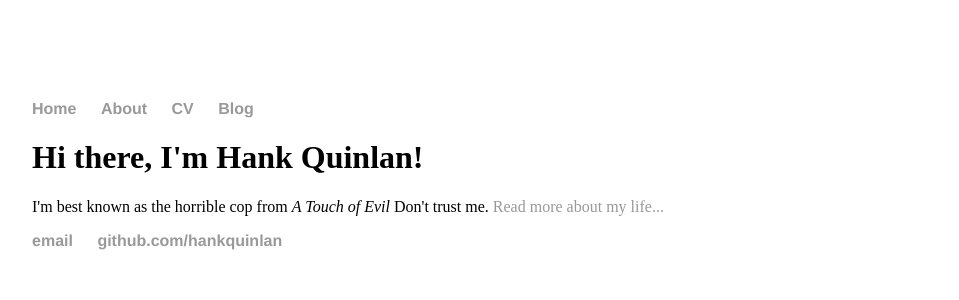
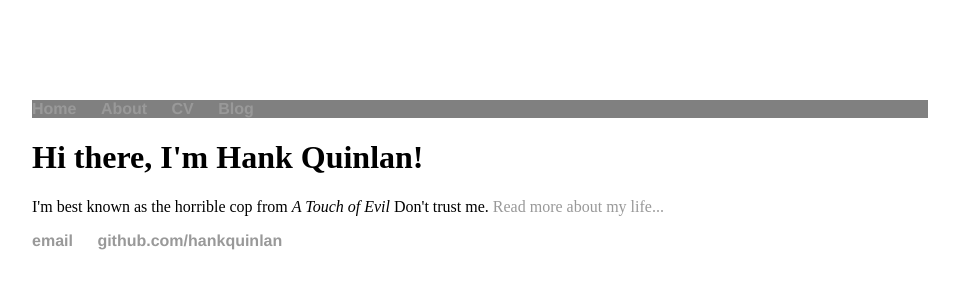
Before and after one commit to BobRendal/BobRendal.github.io, a Jekyll site: the page built from index.html, in a window 1280 px wide. Shown: the top 300 px of the page, without its empty margins (160-1119 px from the left). Built offline with Jekyll 4.4.1, drawn with Linux system fonts in a browser that asks for light colours.

Commit message:
Update defaults.html

```diff
--- a/_layouts/defaults.html
+++ b/_layouts/defaults.html
@@ -8,11 +8,12 @@
 		<body>
 			<nav>
 	    		<ul>
-
+				<div style="background-color:grey;">
 	        		<li><a href="/">Home</a></li>
 		        	<li><a href="/about">About</a></li>
 	        		<li><a href="/cv">CV</a></li>
 	        		<li><a href="/blog">Blog</a></li>
+				</div>
 	    		</ul>
 			</nav>
 			<div class="container">
```
